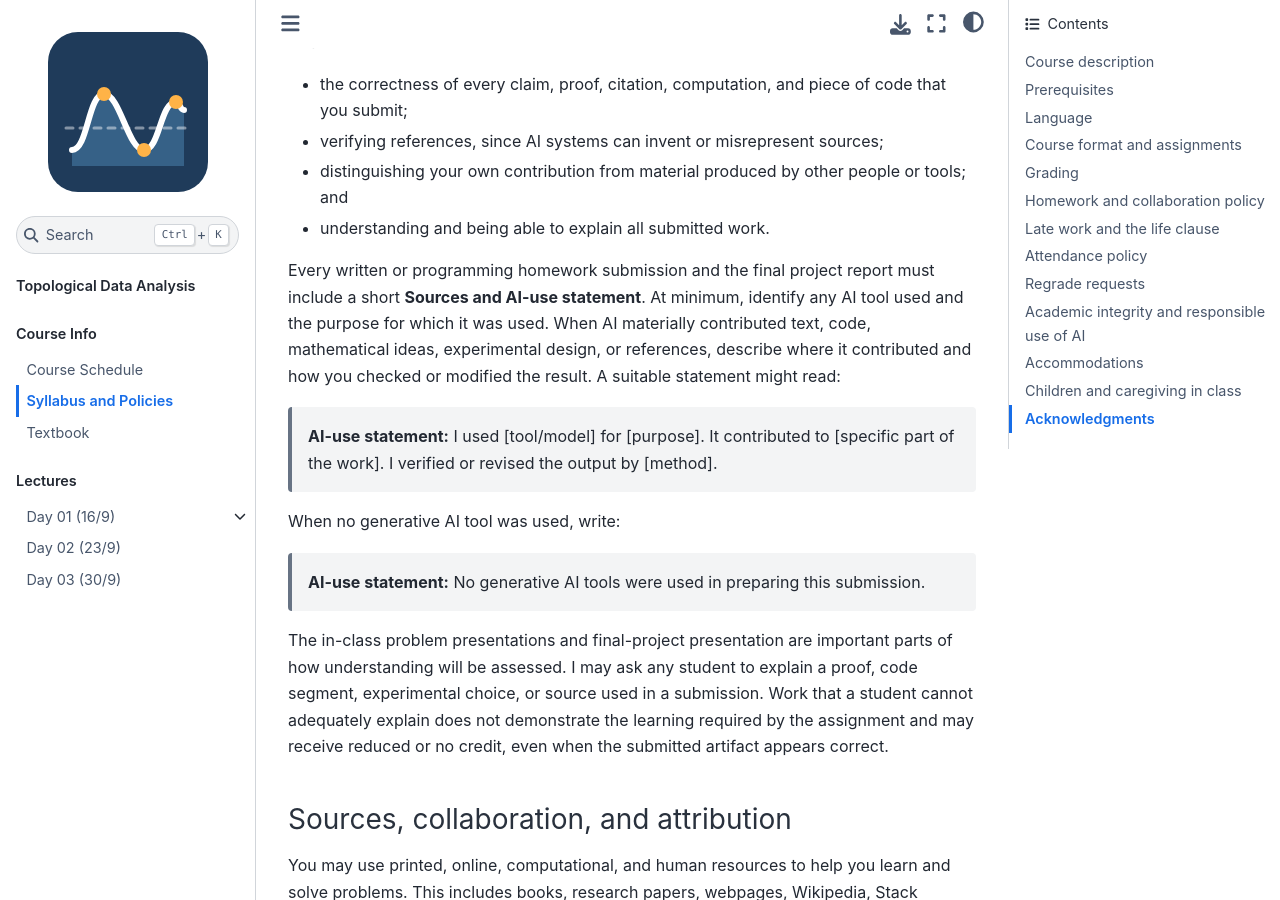
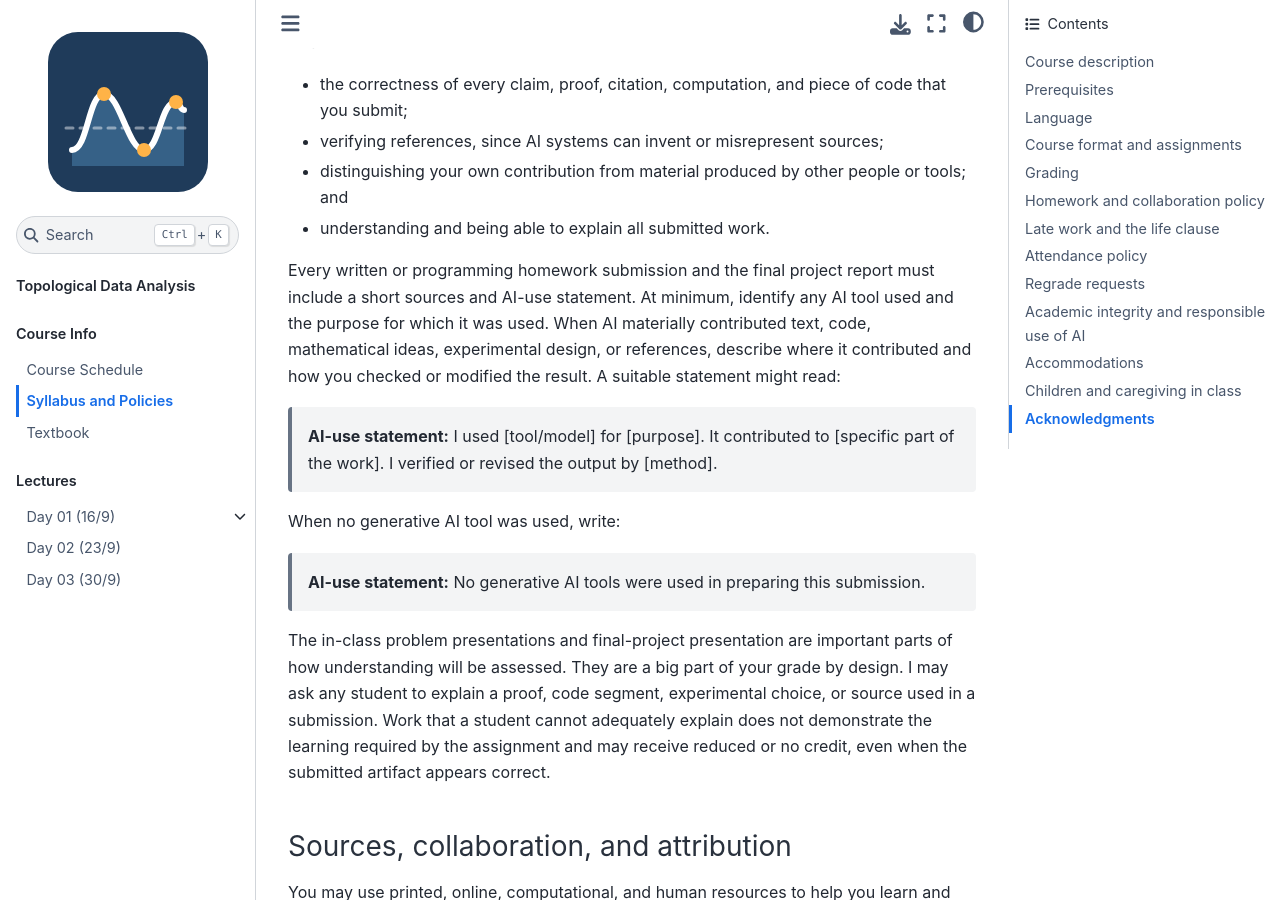
Before and after one commit to elenawang93/TDA, a Jupyter Book: the page built from Course_Info/Syllabus/Syllabus.md, in a window 1280 px wide and 900 px high, scrolled down 4882 px. Built offline with Jupyter Book 1.0.4 settings and Sphinx 7.4.7 and the Sphinx Book theme 1.1.4, drawn with Linux system fonts in a browser that asks for light colours; pages that are not in the unit, such as notebooks, are missing from menus; some of the changed text lies outside the part shown.

Commit message:
update course policy

```diff
--- a/Course_Info/Syllabus/Syllabus.md
+++ b/Course_Info/Syllabus/Syllabus.md
@@ -104,7 +104,7 @@
 - distinguishing your own contribution from material produced by other people or tools; and
 - understanding and being able to explain all submitted work.
 
-Every written or programming homework submission and the final project report must include a short **Sources and AI-use statement**. At minimum, identify any AI tool used and the purpose for which it was used. When AI materially contributed text, code, mathematical ideas, experimental design, or references, describe where it contributed and how you checked or modified the result. A suitable statement might read:
+Every written or programming homework submission and the final project report must include a short sources and AI-use statement. At minimum, identify any AI tool used and the purpose for which it was used. When AI materially contributed text, code, mathematical ideas, experimental design, or references, describe where it contributed and how you checked or modified the result. A suitable statement might read:
 
 > **AI-use statement:** I used [tool/model] for [purpose]. It contributed to [specific part of the work]. I verified or revised the output by [method].
 
@@ -112,7 +112,7 @@
 
 > **AI-use statement:** No generative AI tools were used in preparing this submission.
 
-The in-class problem presentations and final-project presentation are important parts of how understanding will be assessed. I may ask any student to explain a proof, code segment, experimental choice, or source used in a submission. Work that a student cannot adequately explain does not demonstrate the learning required by the assignment and may receive reduced or no credit, even when the submitted artifact appears correct.
+The in-class problem presentations and final-project presentation are important parts of how understanding will be assessed. They are a big part of your grade by design. I may ask any student to explain a proof, code segment, experimental choice, or source used in a submission. Work that a student cannot adequately explain does not demonstrate the learning required by the assignment and may receive reduced or no credit, even when the submitted artifact appears correct.
 
 ### Sources, collaboration, and attribution
 
@@ -150,6 +150,6 @@
 
 ## Acknowledgments
 
-The structure and content of this course draw on courses taught by [Prof. Elizabeth Munch](https://lizliz.github.io/CMSE890-TDA-Fall2025/) (Michigan State University), [Prof. Erin Wolf Chambers](https://wolfchambers.github.io/fall25/) (University of Notre Dame), and [Prof. Michael Kerber](https://www.geometrie.tugraz.at/kerber/) (Graz University of Technology). Many thanks to all three for making their material available.
+The structure and content of this course draw on courses taught by Prof. Elizabeth Munch (Michigan State University), Prof. Erin Wolf Chambers (University of Notre Dame), and Prof. Michael Kerber (Graz University of Technology). Many thanks to all three for making their material available.
 
-Several formulations in the attendance, regrading, collaboration, academic-integrity, and children-in-class policies were adapted from [course policies by Erin Wolf Chambers](https://cs.slu.edu/~chambers/spring20/advancedDS/policies.html). Her posted children-in-class policy in turn credits Dr. Melissa Cheyney.
+Several formulations in the attendance, regrading, collaboration, academic-integrity, and children-in-class policies were adapted from course policies by Erin Wolf Chambers. Her posted children-in-class policy in turn credits Dr. Melissa Cheyney.
```
